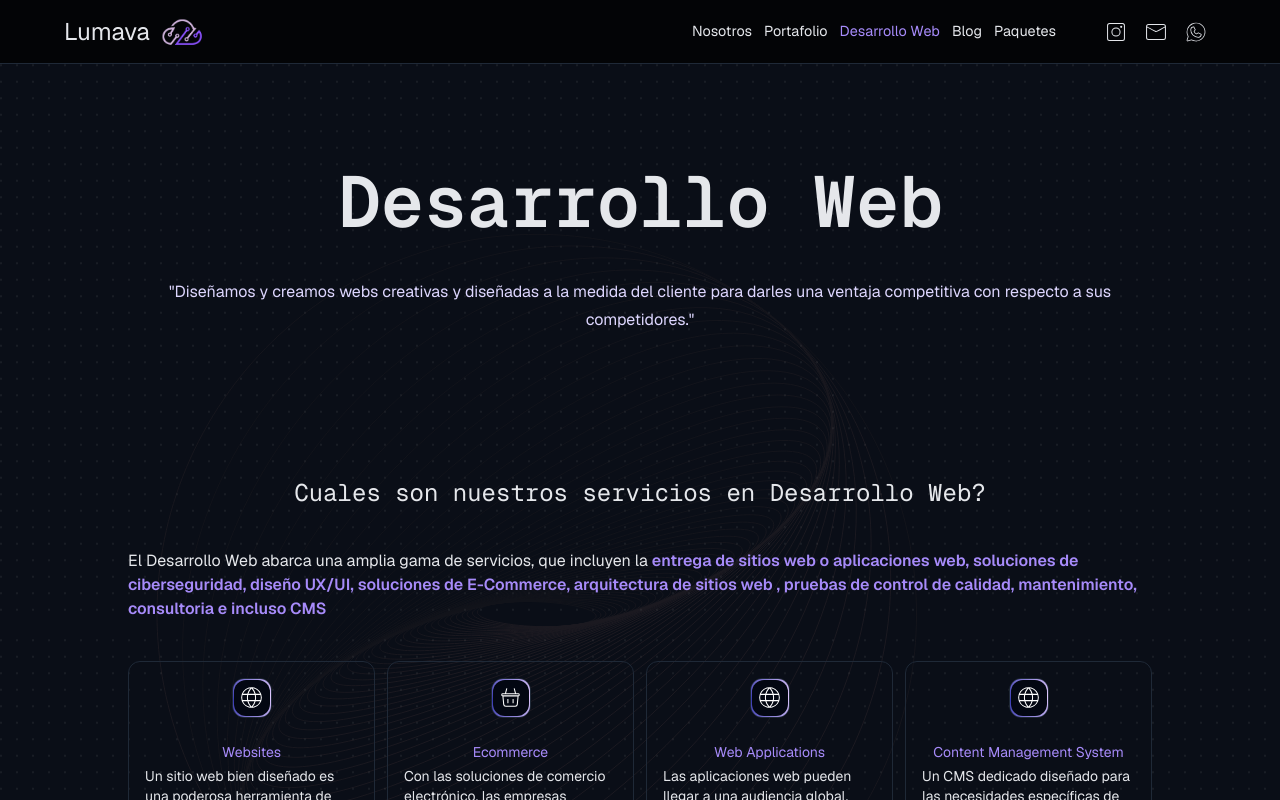
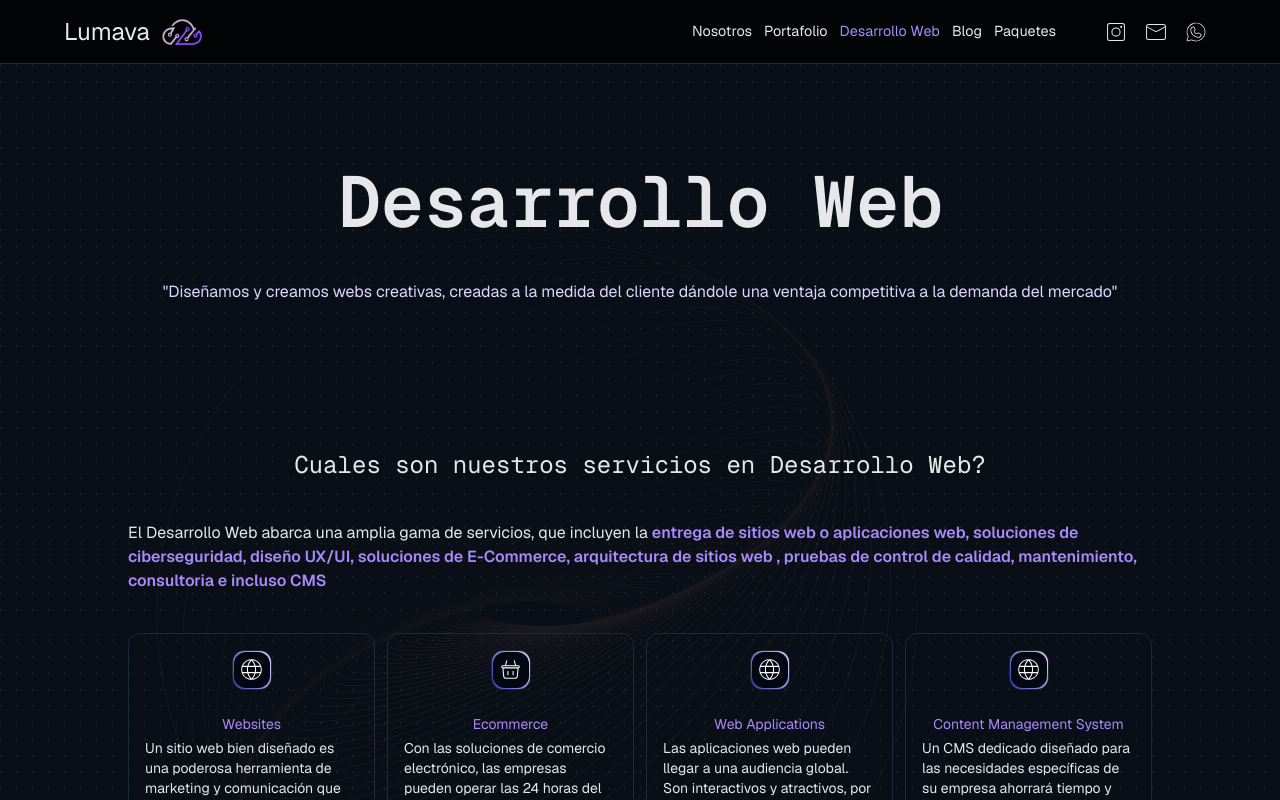
Before and after one commit to Lopezlena89/lumava-project, a Next.js app: page /web-developmen in a window 1280 px wide. Shown: the top 800 px of the page. Built offline with nearby package versions, Linux system fonts and the light colour scheme.

Commit message:
updated subtitle web develop

```diff
--- a/src/app/(dashboard)/web-developmen/page.tsx
+++ b/src/app/(dashboard)/web-developmen/page.tsx
@@ -33,8 +33,7 @@ export default function WebPage() {
                   <p
                     className="text-center text-[0.8em]"
                   >
-                    {`"Diseñamos y creamos webs creativas y diseñadas a la medida del cliente para darles
-                    una ventaja competitiva con respecto a sus competidores."`}
+                    {`"Diseñamos y creamos webs creativas, creadas a la medida del cliente dándole una ventaja competitiva a la demanda del mercado"`}
                   </p>
               </div>
             </div>
```
